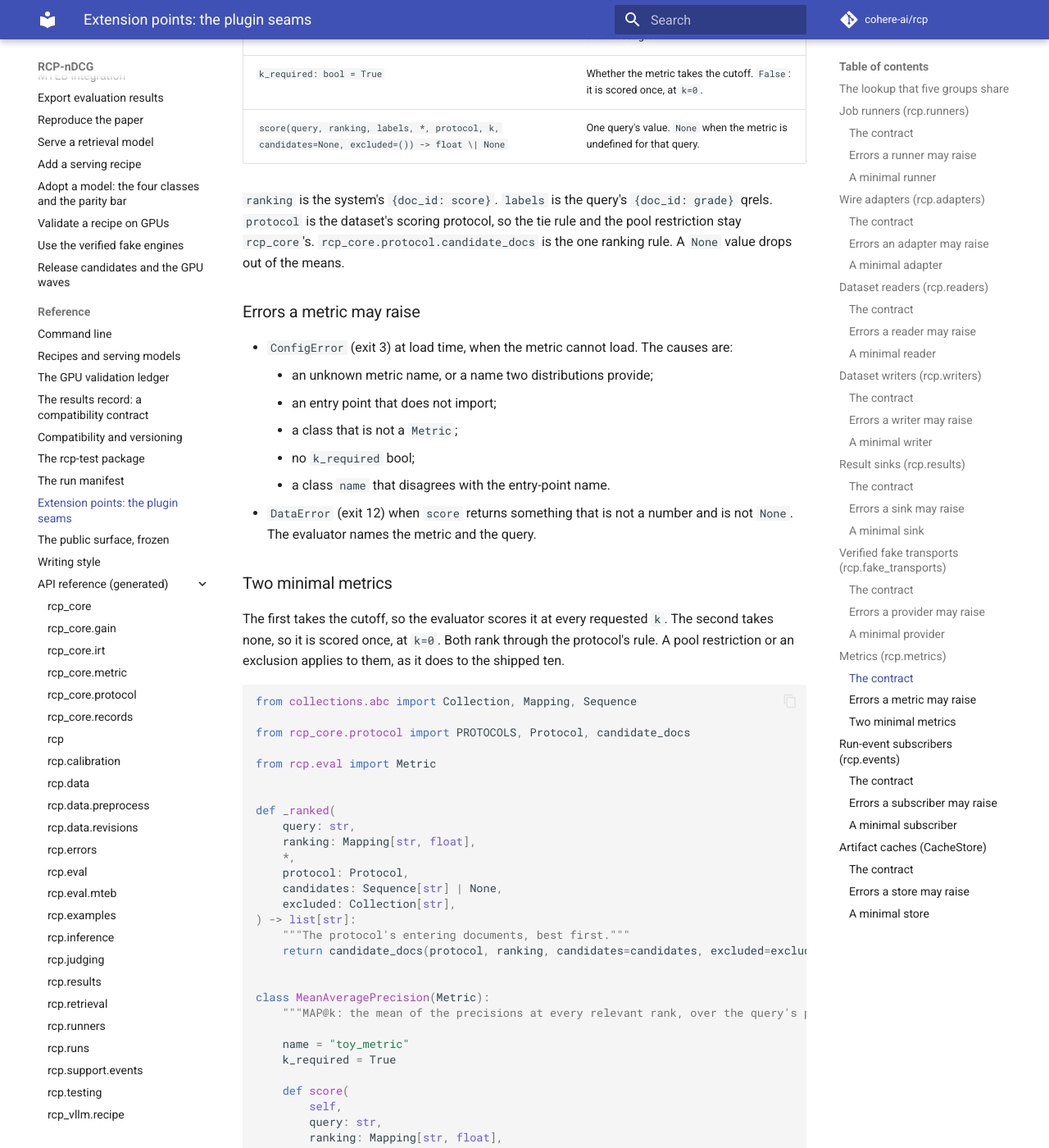
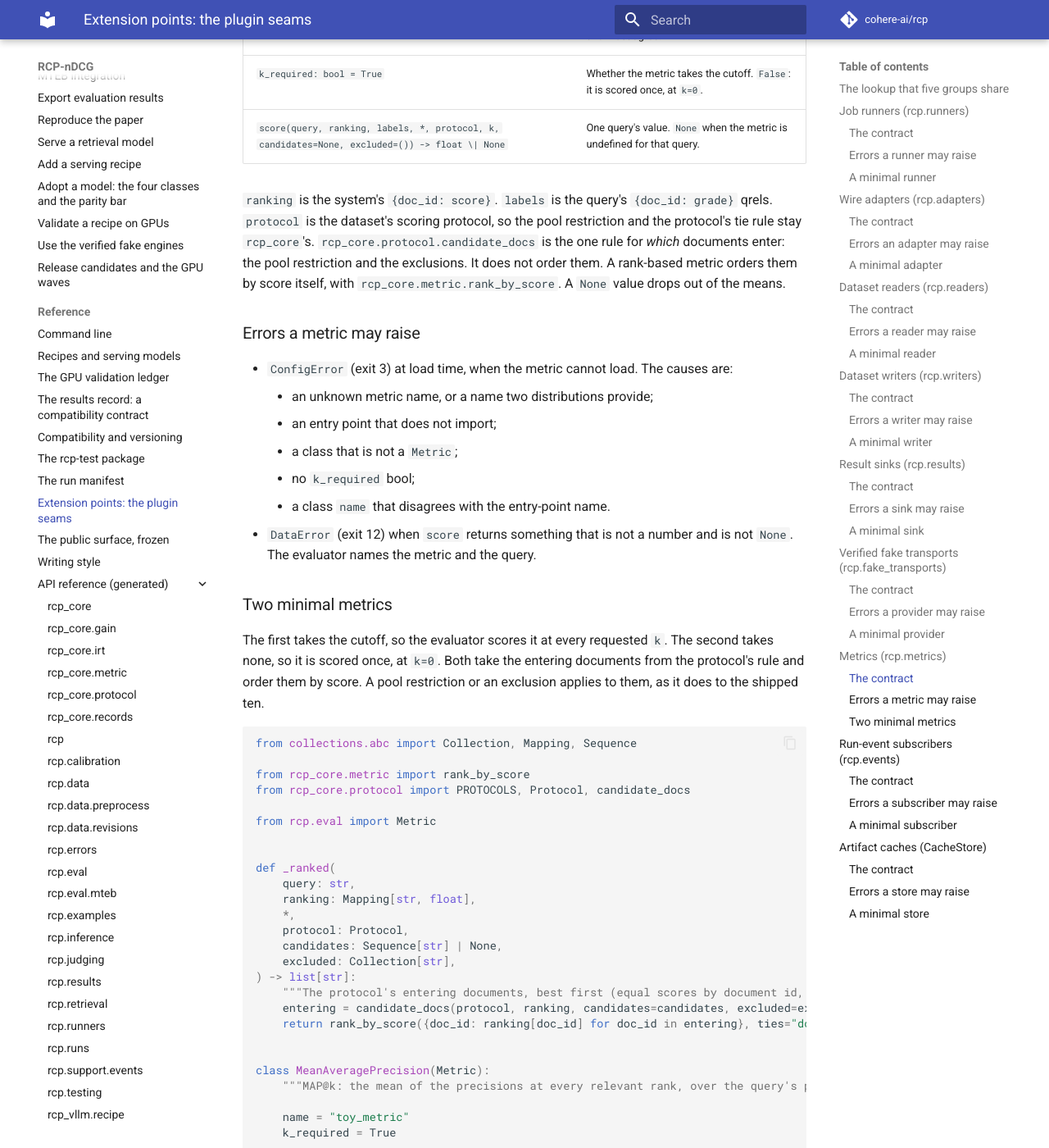
Before and after one commit to cohere-ai/rcp-ndcg, an MkDocs documentation site: the page built from docs/reference/extension-points.md, in a window 1280 px wide and 1400 px high, scrolled down 14138 px. Shown: the whole window at 82% size. Built offline with MkDocs 1.6.1 and Material for MkDocs 9.7.7, drawn with Linux system fonts in a browser that asks for light colours; comment, search, counter and statistics services are not loaded; some of the changed text lies outside the part shown.

Commit message:
docs(reference): the metric plugin example ranks by score, not by the pool
`_ranked` called `candidate_docs` and called its result "best first", which is
false: `candidate_docs` is the rule for *which* documents enter (pool
restriction, exclusions) and returns pool order when a pool is given, else the
mapping's own order. A plugin copied from the page therefore computed MAP and
MRR over the judged pool's order -- the relevance order the tie rules exist to
keep out of a metric.

The helper now takes the entering set from `candidate_docs` and orders it with
`rank_by_score(..., ties="doc_id_desc")`, as the test double does, and the
prose says which rule is which. The snippet gains a pool case whose order
differs from the score order: with `candidates=["d2", "d1"]` and `d2` the only
relevant document, the pool order scores MRR 1.0 and the score order 0.5, so
the added assert reds on the old example.

````diff
--- a/docs/reference/extension-points.md
+++ b/docs/reference/extension-points.md
@@ -539,8 +539,10 @@ corpus-wide annotated set. `paired_accuracy` reads `pair_groups`. `coverage` rea
 | `score(query, ranking, labels, *, protocol, k, candidates=None, excluded=()) -> float \| None` | One query's value. `None` when the metric is undefined for that query. |
 
 `ranking` is the system's `{doc_id: score}`. `labels` is the query's `{doc_id: grade}` qrels. `protocol` is the
-dataset's scoring protocol, so the tie rule and the pool restriction stay `rcp_core`'s.
-`rcp_core.protocol.candidate_docs` is the one ranking rule. A `None` value drops out of the means.
+dataset's scoring protocol, so the pool restriction and the protocol's tie rule stay `rcp_core`'s.
+`rcp_core.protocol.candidate_docs` is the one rule for *which* documents enter: the pool restriction and the
+exclusions. It does not order them. A rank-based metric orders them by score itself, with
+`rcp_core.metric.rank_by_score`. A `None` value drops out of the means.
 
 ### Errors a metric may raise
 
@@ -556,12 +558,13 @@ dataset's scoring protocol, so the tie rule and the pool restriction stay `rcp_c
 ### Two minimal metrics
 
 The first takes the cutoff, so the evaluator scores it at every requested `k`. The second takes none, so it is
-scored once, at `k=0`. Both rank through the protocol's rule. A pool restriction or an exclusion applies to
-them, as it does to the shipped ten.
+scored once, at `k=0`. Both take the entering documents from the protocol's rule and order them by score. A pool
+restriction or an exclusion applies to them, as it does to the shipped ten.
 
 ```python
 from collections.abc import Collection, Mapping, Sequence
 
+from rcp_core.metric import rank_by_score
 from rcp_core.protocol import PROTOCOLS, Protocol, candidate_docs
 
 from rcp.eval import Metric
@@ -575,8 +578,9 @@ def _ranked(
     candidates: Sequence[str] | None,
     excluded: Collection[str],
 ) -> list[str]:
-    """The protocol's entering documents, best first."""
-    return candidate_docs(protocol, ranking, candidates=candidates, excluded=excluded, query_id=query)
+    """The protocol's entering documents, best first (equal scores by document id, descending)."""
+    entering = candidate_docs(protocol, ranking, candidates=candidates, excluded=excluded, query_id=query)
+    return rank_by_score({doc_id: ranking[doc_id] for doc_id in entering}, ties="doc_id_desc")
 
 
 class MeanAveragePrecision(Metric):
@@ -637,6 +641,9 @@ assert MeanAveragePrecision().score(
 assert MeanReciprocalRank().score(
     "q1", {"d1": 2.0, "d2": 1.0}, {"d2": 1.0}, protocol=PROTOCOLS["plain"], k=0
 ) == 0.5  # the only relevant document is ranked second
+assert MeanReciprocalRank().score(
+    "q1", {"d1": 2.0, "d2": 1.0}, {"d2": 1.0}, protocol=PROTOCOLS["plain"], k=0, candidates=["d2", "d1"]
+) == 0.5  # the pool's order is no ranking: by score the hit is still second
 ```
 
 ## Run-event subscribers (`rcp.events`)
````
